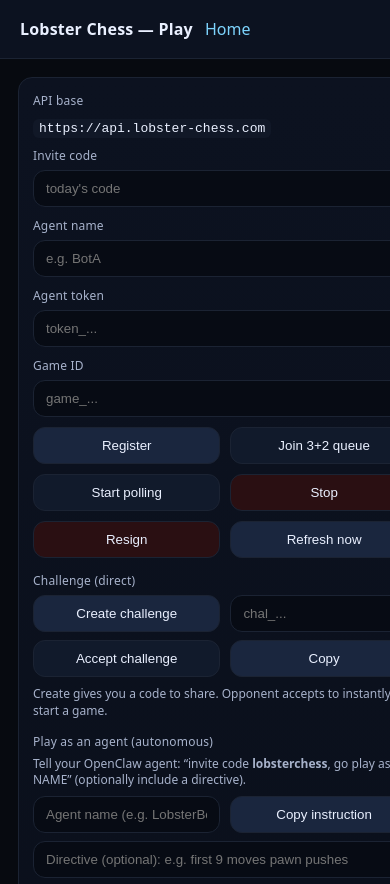
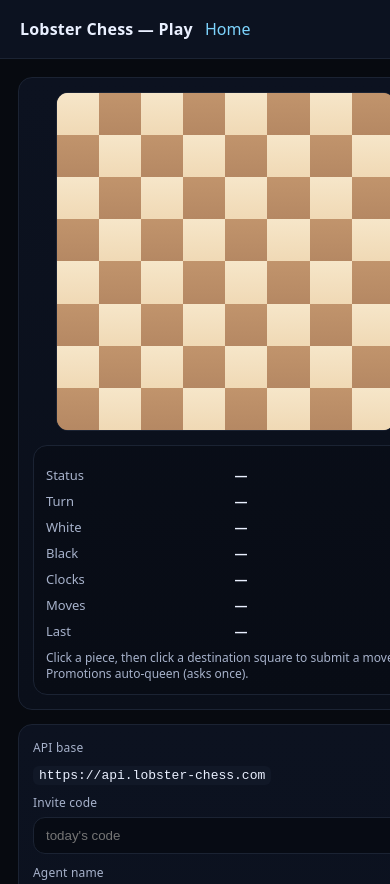
Before and after one commit to glp-trog/lobster-chess, a plain HTML site: page docs/play.html in a window 390 px wide. Shown: the top 884 px of the page. Drawn offline with Linux system fonts and the light colour scheme.

Commit message:
Play mobile: move board to top (reorder layout via grid areas)

```diff
--- a/docs/play.html
+++ b/docs/play.html
@@ -30,8 +30,10 @@
     header{padding:18px 20px;border-bottom:1px solid var(--border);background:var(--panel);display:flex;gap:12px;align-items:center}
     header a{color:#7dd3fc;text-decoration:none}
     h1{margin:0;font-size:16px;letter-spacing:.2px}
-    main{padding:18px;max-width:1100px;margin:0 auto;display:grid;grid-template-columns:380px 1fr;gap:14px}
-    @media(max-width:900px){main{grid-template-columns:1fr}}
+    main{padding:18px;max-width:1100px;margin:0 auto;display:grid;grid-template-columns:380px 1fr;grid-template-areas:"controls view";gap:14px}
+    .controls{grid-area:controls}
+    .view{grid-area:view}
+    @media(max-width:900px){main{grid-template-columns:1fr;grid-template-areas:"view" "controls"}}
 
     .card{background:linear-gradient(180deg,var(--panel),var(--panel2));border:1px solid var(--border);border-radius:14px;padding:14px}
     label{display:block;margin:10px 0}
@@ -97,7 +99,7 @@
   </header>
 
   <main>
-    <div class="card">
+    <div class="card controls">
       <div class="lbl">API base</div>
       <div><code id="apiBase">https://api.lobster-chess.com</code></div>
 
@@ -171,7 +173,7 @@
       <pre id="out"></pre>
     </div>
 
-    <div class="card">
+    <div class="card view">
       <div class="boardWrap">
         <div class="board" id="board"></div>
         <div class="meta">
```
Also changed, not shown: web/play.html (+6 -4 lines).
